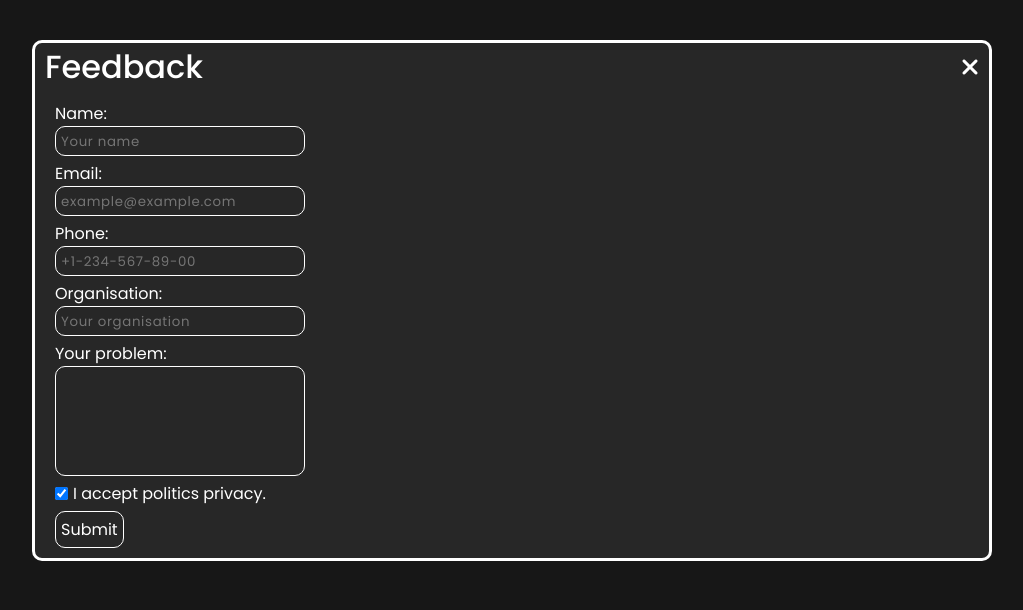
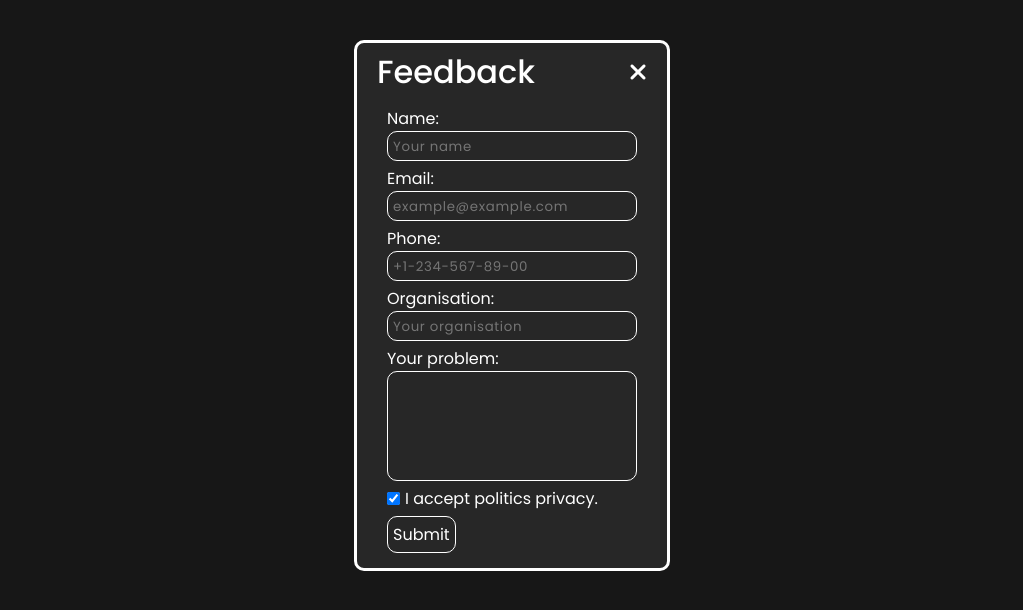
Before and after one commit to lllKoMaHDoRlll/web-8, a plain HTML site: page index.html in a window 1280 px wide. Both pictures are taken after a click on the button "Send Feedback". Shown: the whole page, without its empty margins (128-1151 px from the left). Drawn offline with nearby package versions, Linux system fonts and the light colour scheme.

Commit message:
adjust modal window

```diff
--- a/style.css
+++ b/style.css
@@ -58,11 +58,10 @@ body {
     display: flex;
     flex-direction: column;
     background-color: var(--bg-color);
-    min-width: 75dvw;
     width: fit-content;
     height: fit-content;
     margin: 40px auto;
-    padding: 0 10px;
+    padding: 5px 20px;
     border: 3px solid var(--primary-color);
     border-radius: 10px;
 }
@@ -87,6 +86,7 @@ body {
     flex-direction: column;
     gap: 5px;
     padding: 10px;
+    width: fit-content;
 }
 
 .input-outter {
```
